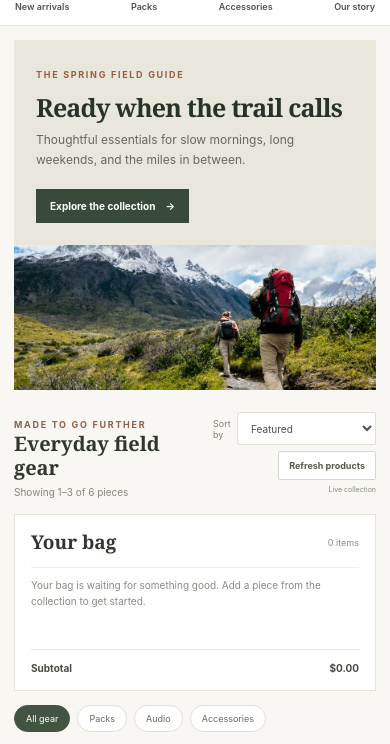
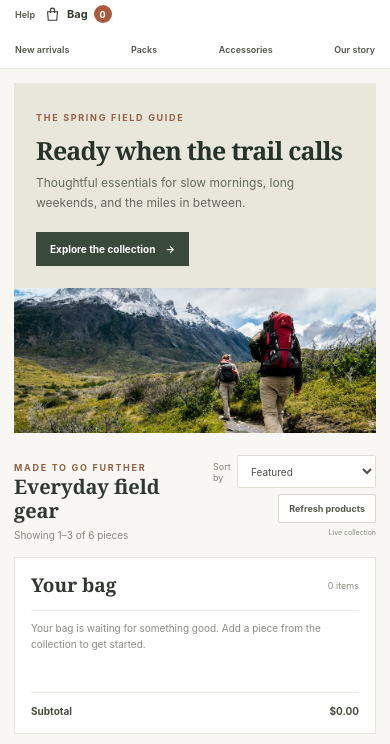
Before and after one commit to satiz-0709/sathishram-school, a website: page tutorial/playwright-demo-site.html in a window 390 px wide. Shown: the part 85-829 px from the top of the page. Drawn offline with Linux system fonts and the light colour scheme.

Commit message:
Update playwright-demo-site.html

```diff
--- a/tutorial/playwright-demo-site.html
+++ b/tutorial/playwright-demo-site.html
@@ -158,7 +158,7 @@
         .main-nav a { font-size: 9px; }
         .header-search { flex-basis: 110px; max-width: none; }
         .header-actions { gap: 9px; }
-        .help-link { display: none; }
+        .help-link { font-size: 9px; }
         main { padding-right: 14px; padding-left: 14px; }
         .hero { grid-template-columns: 1fr; min-height: 0; margin: 14px 0 22px; }
         .hero-copy { padding: 22px; }
```
